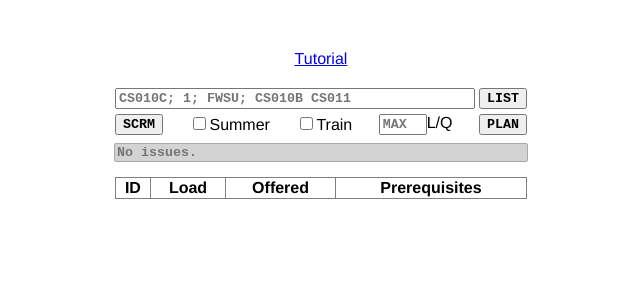
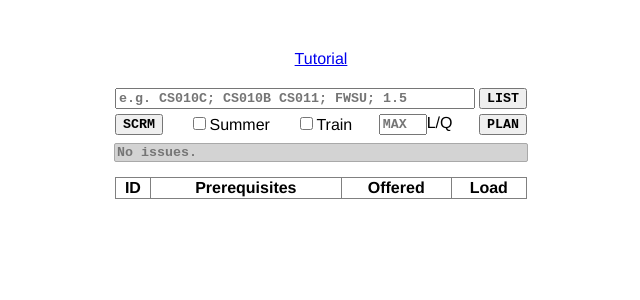
Before and after one commit to QuarterShotofEspresso/CoursePlanner, a React (Create React App) app: page / in a window 1280 px wide. Shown: the top 300 px of the page, without its empty margins (319-959 px from the left). Built offline with nearby package versions, Linux system fonts and the light colour scheme.

Commit message:
Added delete row functionality.

```diff
--- a/src/App.js
+++ b/src/App.js
@@ -18,6 +18,7 @@ import {useState} from "react";
 function App() {
 
     const [courseListMatrix, setCourseListMatrix] = useState([]);
+    const [userFormData, setUserFormData] = useState("");
 
     return (
         <div className="App">
@@ -26,9 +27,13 @@ function App() {
                 <a href={"https://example.com"} target="_blank" rel="noopener noreferrer">Tutorial</a> <br/>
             </div>
             <div className={'vskip-20px'}/>
-            <EntryForm courseListMatrix={courseListMatrix} setCourseListMatrix={setCourseListMatrix}/>
+            <EntryForm courseListMatrix={courseListMatrix} setCourseListMatrix={setCourseListMatrix}
+                       userFormData={userFormData} setUserFormData={setUserFormData}
+            />
             <div className={'vskip-15px'}/>
-            <CourseTable courseListMatrix={courseListMatrix} setCourseListMatrix={setCourseListMatrix}/>
+            <CourseTable courseListMatrix={courseListMatrix} setCourseListMatrix={setCourseListMatrix}
+                         setUserFormData={setUserFormData}
+            />
         </div>
     );
 }
--- a/src/components/CourseTable.js
+++ b/src/components/CourseTable.js
@@ -3,11 +3,43 @@ import './CourseTable.css'
 import {useState} from "react";
 // import data from './mock-data.json'
 
-const CourseTable = ({courseListMatrix, setCourseListMatrix}) => {
+const CourseTable = ({courseListMatrix, setCourseListMatrix, setUserFormData}) => {
+
+    const [lastSelectedRow, setLastSelectedRow] = useState(-1);
+
+    const handleDeleteKey = (event) => {
+        if(event.key === 'Delete' || event.key === 'Backspace') {
+            setLastSelectedRow(-1); // reset lastSelectedRow
+            deleteSelectedCoursesFromMatrix();
+            setUserFormData(""); // clear entry form
+        }
+    }
 
     const handleRowClick = (event) => {
+        const selectedRowIdx = event.target.parentNode.rowIndex - 1;
+        toggleRowSelectionAndHighlight(selectedRowIdx);
+        fillEntryFormWithSelectedRowData(selectedRowIdx);
+    }
 
-        const selectedRowIdx = event.target.parentNode.rowIndex - 1;
+    function deleteSelectedCoursesFromMatrix() {
+        const updatedCourseListMatrix = courseListMatrix.filter(
+            (course) => {return !course.selectionData.selected;}
+        );
+
+        setCourseListMatrix(updatedCourseListMatrix);
+    }
+
+    function fillEntryFormWithSelectedRowData(selectedRowIdx) {
+        const prevRowIdx = lastSelectedRow;
+        const currRowIdx = !courseListMatrix[selectedRowIdx].selectionData.selected ? selectedRowIdx : lastSelectedRow;
+        if(prevRowIdx !== currRowIdx) {
+            setUserFormData(
+                `${courseListMatrix[currRowIdx].courseData.cid}; ${courseListMatrix[currRowIdx].courseData.prereq.join(' ')}; ${courseListMatrix[currRowIdx].courseData.offer}; ${courseListMatrix[currRowIdx].courseData.load}`);
+        }
+        setLastSelectedRow(currRowIdx);
+    }
+
+    function toggleRowSelectionAndHighlight(selectedRowIdx) {
         // get the new select state and highlight property from the previous state
         const newSelectState = !courseListMatrix[selectedRowIdx].selectionData.selected;
         const newHighlightProp = newSelectState ? "lightblue" : "white";
@@ -21,9 +53,8 @@ const CourseTable = ({courseListMatrix, setCourseListMatrix}) => {
                 highlight: newHighlightProp
             }
         };
-        // save it
+
         setCourseListMatrix(selectedCourseList);
-
     }
 
     return (
@@ -32,20 +63,22 @@ const CourseTable = ({courseListMatrix, setCourseListMatrix}) => {
                 <thead>
                     <tr>
                         <th>ID</th>
+                        <th>Prerequisites</th>
+                        <th>Offered</th>
                         <th>Load</th>
-                        <th>Offered</th>
-                        <th>Prerequisites</th>
                     </tr>
                 </thead>
                 <tbody>
                 {courseListMatrix.map((course) => (
-                    <tr style={{"backgroundColor": course.selectionData.highlight}} onClick={handleRowClick}>
+                    <tr style={{"backgroundColor": course.selectionData.highlight}} onClick={handleRowClick}
+                        onKeyDown={handleDeleteKey} tabIndex={0}
+                    >
                         <td>{course.courseData.cid}</td>
-                        <td>{course.courseData.load}</td>
-                        <td>{course.courseData.offer}</td>
                         <td className={'prereq-td'}>
                             {course.courseData.prereq.join(' ')}
                         </td>
+                        <td>{course.courseData.offer}</td>
+                        <td>{course.courseData.load}</td>
                     </tr>
                 ))}
                 </tbody>
--- a/src/components/EntryForm.js
+++ b/src/components/EntryForm.js
@@ -1,10 +1,14 @@
 import './EntryForm.css';
 import {useState} from "react";
 
-const EntryForm = ({courseListMatrix, setCourseListMatrix}) => {
+const EntryForm = ({courseListMatrix, setCourseListMatrix, userFormData, setUserFormData}) => {
 
     // const [courses, setCourses] = useState([]);
     const [dbgMsg, setDbgMsg] = useState("");
+
+    const handleChange = (event) => {
+        setUserFormData(event.target.value);
+    }
 
     const handleKeyDown = (event) => {
         if (event.key === 'Enter') {
@@ -15,43 +19,36 @@ const EntryForm = ({courseListMatrix, setCourseListMatrix}) => {
             }
 
             // courseCaptureRegex Accepts following format:
-            // <CID: String>; <Load: Float>; <Offering: [FWSU]>; <Prereqs: String>
-            // e.g. CS010C; 1.5; FWSU; CS010B CS011
-            const courseCapture_1 = /^\s*([0-9A-Za-z]+);\s*(\d+\.\d*|\d+);\s*([FWSU]{1,4});\s*(.*)$/;
-            const courseCapture_2 = /^\s*([0-9A-Za-z]+);\s*(\d+\.\d*|\d+);\s*([FWSU]{1,4})$/;
-            const courseCapture_3 = /^\s*([0-9A-Za-z]+);\s*(\d+\.\d*|\d+)$/;
+            // <CID: String>; <Prereqs: String>; <Offering: [FWSU]>; <Load: Float>
+            // e.g. CS010C; CS010B CS011; FWSU; 1.5
+
+            let userEntry = event.target.value;
+
+            const courseCapture_1 = /^\s*([0-9A-Za-z]+);\s*([0-9A-Za-z\s]*);\s*([FWSU]{1,4});\s*(\d+\.\d*|\d+)$/;
+            const courseCapture_2 = /^\s*([0-9A-Za-z]+);\s*([0-9A-Za-z\s]*);\s*([FWSU]{1,4})$/;
+            const courseCapture_3 = /^\s*([0-9A-Za-z]+);\s*([0-9A-Za-z\s]*)$/;
             const courseCapture_4 = /^\s*([0-9A-Za-z]+)$/;
 
             let capturedCourse;
             let newCourseData = {cid: "", load: 1, offer: "FWSU", prereq: []};
-            if(capturedCourse = event.target.value.match(courseCapture_1)) {
+            if(capturedCourse = userEntry.match(courseCapture_1)) {
                 newCourseData.cid = capturedCourse[1];
-                newCourseData.load = parseFloat(capturedCourse[2]);
+                newCourseData.prereq = capturedCourse[2].split(' ');
                 newCourseData.offer = capturedCourse[3];
-                newCourseData.prereq = capturedCourse[4].split(' ');
-            } else if (capturedCourse = event.target.value.match(courseCapture_2)) {
+                newCourseData.load = parseFloat(capturedCourse[4]);
+            } else if (capturedCourse = userEntry.match(courseCapture_2)) {
                 newCourseData.cid = capturedCourse[1];
-                newCourseData.load = parseFloat(capturedCourse[2]);
+                newCourseData.prereq = capturedCourse[2].split(' ');
                 newCourseData.offer = capturedCourse[3];
-            } else if (capturedCourse = event.target.value.match(courseCapture_3)) {
+            } else if (capturedCourse = userEntry.match(courseCapture_3)) {
                 newCourseData.cid = capturedCourse[1];
-                newCourseData.load = parseFloat(capturedCourse[2]);
-            } else if (capturedCourse = event.target.value.match(courseCapture_4)) {
+                newCourseData.prereq = capturedCourse[2].split(' ');
+            } else if (capturedCourse = userEntry.match(courseCapture_4)) {
                 newCourseData.cid = capturedCourse[1];
             } else {
                 setDbgMsg("Da fuq u doing bitch ass mf?");
                 return;
             }
-
-            // if(capturedCourse === null) {
-            //     setDbgMsg(`Format is incorrect.`);
-            //     return;
-            // }
-
-            // if(courses.includes(capturedCourse[1])) {
-            //     setDbgMsg(`'${capturedCourse[1]}' has already been added.`);
-            //     return;
-            // }
 
             const newCourse = {
                 courseData: newCourseData,
@@ -61,14 +58,10 @@ const EntryForm = ({courseListMatrix, setCourseListMatrix}) => {
                 }
             };
 
-            // console.log(newCourse);
-            // console.log([...courseListMatrix, newCourse]);
-
             setCourseListMatrix([...courseListMatrix, newCourse]);
-            // setCourses([...courses, capturedCourse[1]]);
 
             setDbgMsg("");
-            event.target.value = '';
+            setUserFormData('');
 
         }
     }
@@ -76,8 +69,8 @@ const EntryForm = ({courseListMatrix, setCourseListMatrix}) => {
     return (
         <div className={'dbg-border'}>
             <div className={'course-list-form-cont'}>
-                <input type={'text'} className={'input-text'} placeholder={"CS010C; 1; FWSU; CS010B CS011"}
-                       size={43} onKeyDown={handleKeyDown}
+                <input type={'text'} className={'input-text'} placeholder={"e.g. CS010C; CS010B CS011; FWSU; 1.5"}
+                       size={43} onKeyDown={handleKeyDown} onChange={handleChange} value={userFormData}
                 />
                 <button>LIST</button>
             </div>
```
